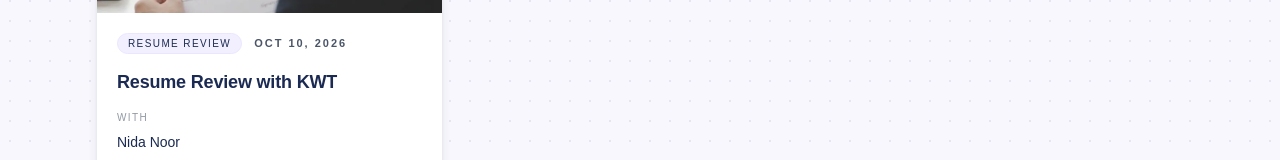
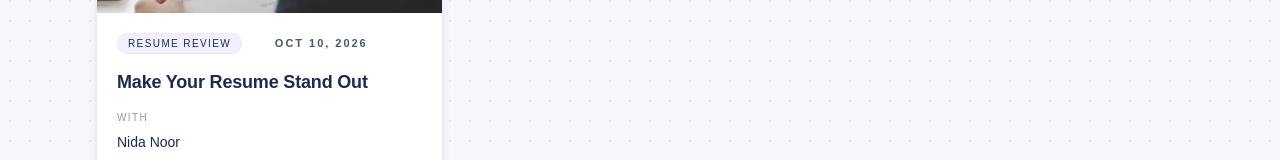
Before and after one commit to zulaikhamir/KWT-website, a React (Vite) app: page /events in a window 1280 px wide. Shown: the part 1229-1389 px from the top of the page. Built offline with nearby package versions, Linux system fonts and the light colour scheme.

Commit message:
fix: title of upcoming event

```diff
--- a/src/data/events.ts
+++ b/src/data/events.ts
@@ -129,7 +129,7 @@ export const ALL_EVENTS: EventCardData[] = [
     dateShort: "OCT 10, 2026",
     dateISO: "2026-10-10",
     category: "Resume Review",
-    title: "Resume Review with KWT",
+    title: "Make Your Resume Stand Out",
     description:
       "Get practical feedback on your resume and learn how to present your experience clearly for your next tech opportunity.",
     format: "Virtual",
```
